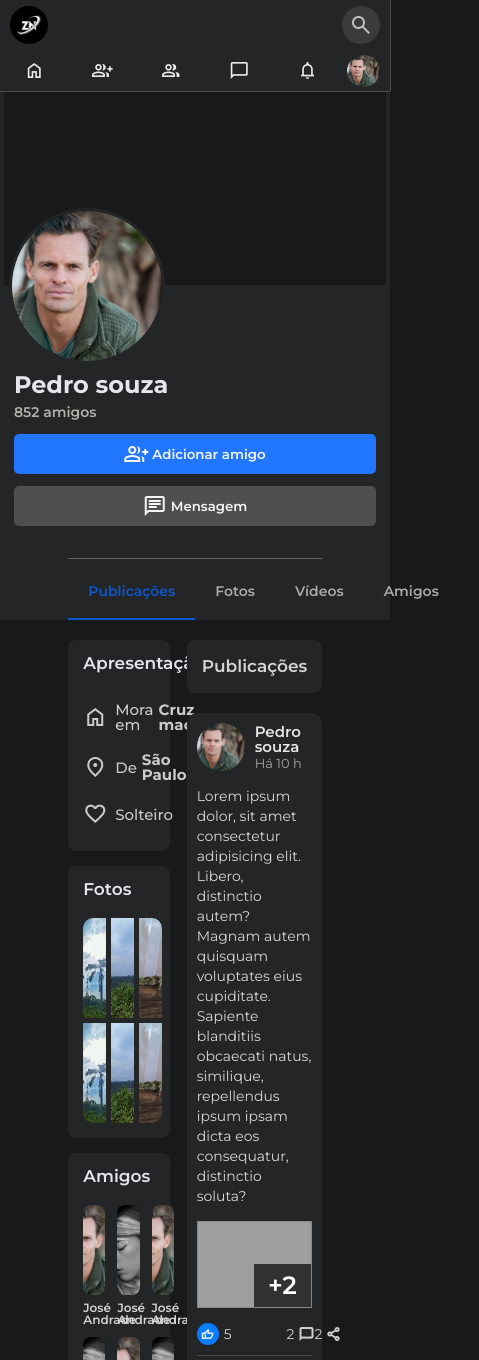
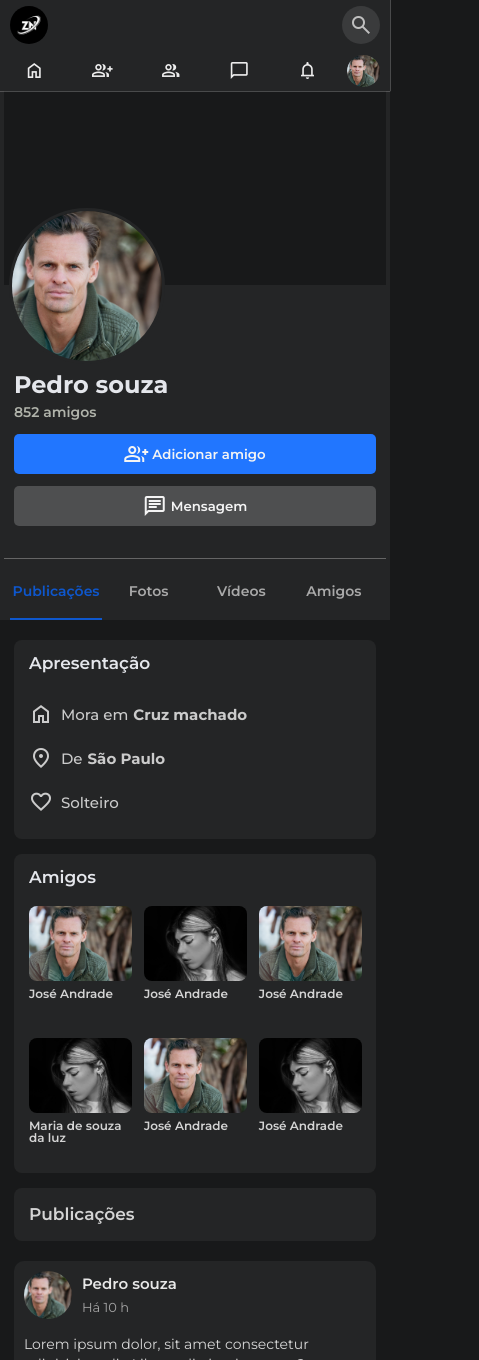
Before and after one commit to tiagozay/zaynet, a React (Create React App) app: page /perfil in a window 390 px wide. Shown: the top 1360 px of the page, 479 px wide, since content can reach past the window. Built offline with nearby package versions, Linux system fonts and the light colour scheme; grey boxes are pictures that could not be loaded.

Commit message:
Deixando página principal do perfil do usuário responsiva
Signed-off-by: Tiago zay <tiagozay@gmail.com>

```diff
--- a/src/pages/Home/index.tsx
+++ b/src/pages/Home/index.tsx
@@ -26,6 +26,7 @@ export default function Home() {
     }
 
   }
+
 
   return (
     <>
--- a/src/pages/PerfilUsuario/PerfilUsuario.css
+++ b/src/pages/PerfilUsuario/PerfilUsuario.css
@@ -101,11 +101,13 @@
 #perfilUsuario__menuPerfil{
     width: 100%;
     background-color: #242526;
+    display: flex;
+    flex-direction: column;
+    align-items: center;
 }
 #perfilUsuario__menuPerfil__listaOpcoes{
     display: flex;
     width: 65%;
-    margin: 0 auto;
     font-family: var(--fontePadrao);
 }
 .perfilUsuario__menuPerfil__listaOpcoes__opcao{
@@ -131,7 +133,6 @@
 
 #perfilUsuario__containerPrincipal{
     width: 65%;
-    height: 500px;
     display: flex;
     align-items: start;
     margin: 0 auto;
@@ -254,7 +255,6 @@
     font-size: 17px;
     border-radius: 8px;
     box-sizing: border-box;
-
 }
 
 @media( max-width: 1120px ){
@@ -267,6 +267,17 @@
     #perfilDoUsuario__avisoDeSolicitacaoRecebida{
         width: 85%;
     }
+
+    #perfilUsuario__containerPrincipal{
+        width: 85%;
+    }
+    #perfilUsuario__linhaDivisoria{
+        width: 85%;
+    }
+    #perfilUsuario__menuPerfil__listaOpcoes{
+        width: 85%;
+    }
+
 }
 @media( max-width: 850px ){
     #perfilDoUsuario__perfilNomeEOpcoesDoUsuario img{
@@ -292,9 +303,36 @@
     #perfilDoUsuario__nomeEQuantidadeDeAmigos__nome{
         font-size: 24px;
     }
+
+
+    #perfilUsuario__containerPrincipal{
+        width: 93%;
+    }
+    #perfilUsuario__linhaDivisoria{
+        width: 93%;
+    }
+    #perfilUsuario__menuPerfil__listaOpcoes{
+        width: 93%;
+    }
+    .perfilUsuario__fotosLateral__listaDeFotos__foto{
+        height: 85px;
+    }
+    .perfilUsuario__listaDeAmigos__perfilAmigo{
+        height: 75px;
+    }
+
 }
-@media( max-width: 720px ){
+@media( max-width: 740px ){
     #perfilDoUsuario__perfilNomeEOpcoesDoUsuario{
+        width: 98%;
+    }
+    #perfilUsuario__containerPrincipal{
+        width: 98%;
+    }
+    #perfilUsuario__linhaDivisoria{
+        width: 98%;
+    }
+    #perfilUsuario__menuPerfil__listaOpcoes{
         width: 98%;
     }
 }
@@ -314,4 +352,37 @@
         width: 100%;
         box-sizing: border-box;
     }
+
+    #perfilUsuario__containerPrincipal{
+        flex-direction: column;
+        padding: 20px 10px;
+        box-sizing: border-box;
+    }
+    #perfilUsuario__containerInformacoesLaterais{
+        width: 100%;
+    }
+    #perfilUsuario__feed{
+        width: 100%;
+    }
+    #perfilUsuario__menuPerfil__listaOpcoes{
+        width: 95%;
+        justify-content: center;
+    }
+    .perfilUsuario__menuPerfil__listaOpcoes__opcao{
+        font-size: 14px;
+        padding: 20px 0;
+        display: flex;
+        justify-content: center;
+        width: 100%;
+    }
+    #perfilUsuario__fotosLateral{
+        display: none;
+    }
+    #perfilUsuario__feed{
+        padding: 0;
+    }
+    #perfilUsuario__feed__titulo{
+        margin-top: 15px;
+    }
+
 }
```
